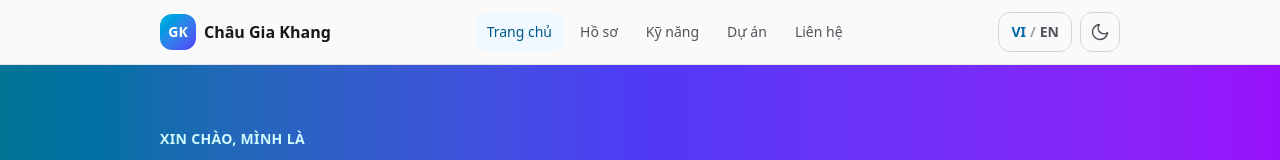
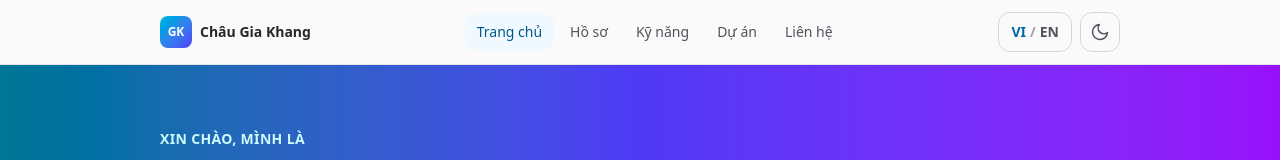
Before and after one commit to chaugiakhang193/Chau-Gia-Khang-Portfolio, a React (Vite) app: page / in a window 1280 px wide. Shown: the top 160 px of the page. Built offline with nearby package versions, Linux system fonts and the light colour scheme.

Commit message:
style(header): reduce the weight of the navbar logo

```diff
--- a/src/components/Header.tsx
+++ b/src/components/Header.tsx
@@ -45,9 +45,9 @@ export function Header() {
       <div className="container-page flex h-16 items-center justify-between gap-4">
         <NavLink
           to="/"
-          className="flex items-center gap-2 text-base font-bold text-zinc-900 dark:text-zinc-50"
+          className="flex items-center gap-2 text-sm font-semibold text-zinc-800 dark:text-zinc-100"
         >
-          <span className="flex h-9 w-9 items-center justify-center rounded-xl bg-linear-to-br from-cyan-500 to-indigo-600 text-sm font-bold text-white">
+          <span className="flex h-8 w-8 items-center justify-center rounded-lg bg-linear-to-br from-cyan-500 to-indigo-600 text-xs font-bold text-white">
             GK
           </span>
           <span className="hidden sm:inline">{profile.name}</span>
```
